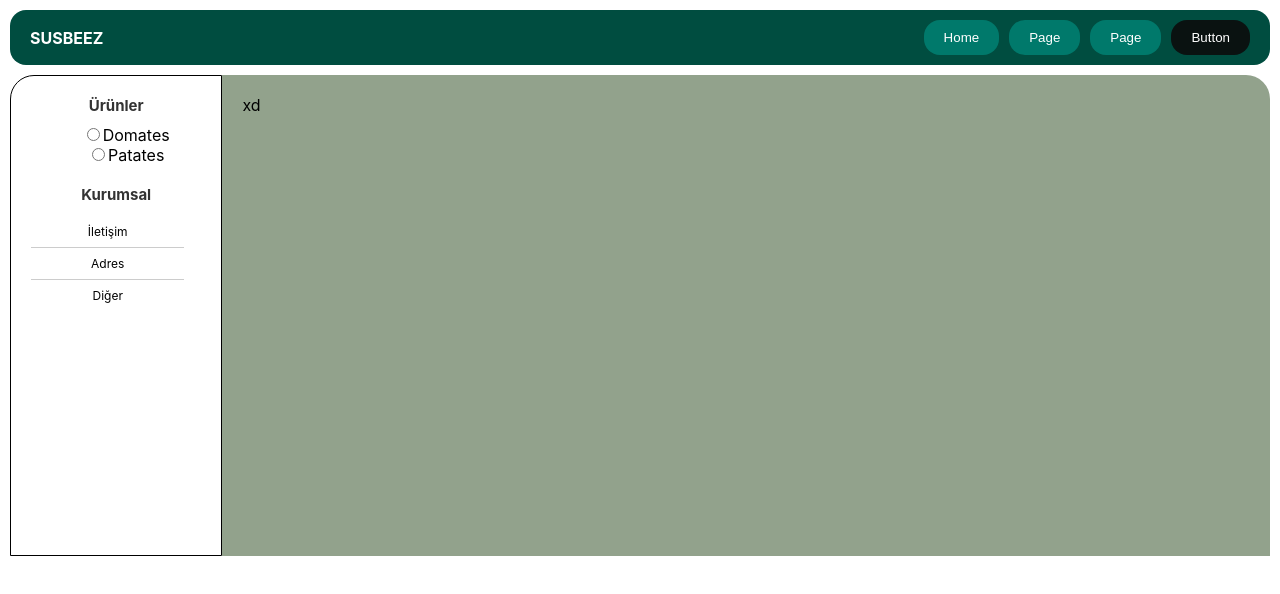
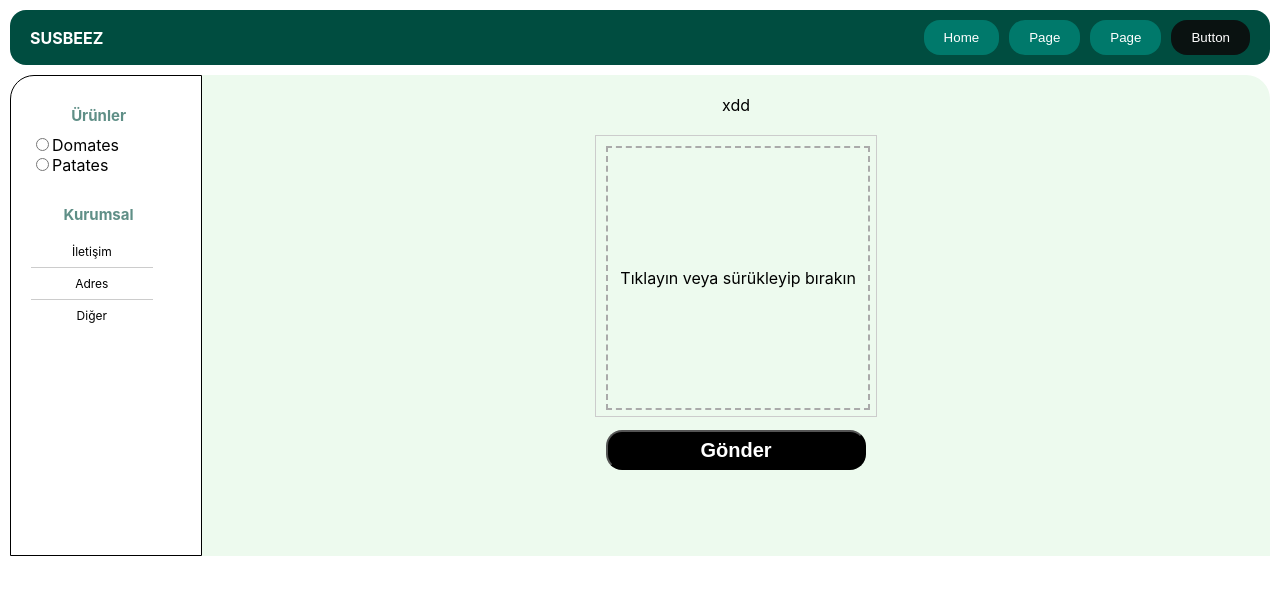
Before and after one commit to emyrkrkmz/izq_hackathon, a React (Create React App) app in the folder my-react-app/: page / in a window 1280 px wide. Shown: the top 594 px of the page. Built offline with nearby package versions, Linux system fonts and the light colour scheme.

Commit message:
home page was done

```diff
--- a/my-react-app/package.json
+++ b/my-react-app/package.json
@@ -8,6 +8,7 @@
     "@testing-library/user-event": "^13.5.0",
     "react": "^18.3.1",
     "react-dom": "^18.3.1",
+    "react-router-dom": "^6.23.1",
     "react-scripts": "5.0.1",
     "web-vitals": "^2.1.4"
   },
--- a/my-react-app/src/App.js
+++ b/my-react-app/src/App.js
@@ -1,12 +1,14 @@
 import React from 'react';
-import Home from './views/home.jsx'; // Navbar bileşenini import ediyoruz
+import Main from './views/main.jsx'; // Navbar bileşenini import ediyoruz
 
 import './App.css';
 function App() {
   return (
-    <div className="App">
-      <Home/>
-    </div>
+
+      <div className="App">
+        <Main/>
+      </div>
+
   );
 }
 
--- /dev/null
+++ b/my-react-app/src/components/input_image.jsx
@@ -0,0 +1,106 @@
+import React, { useState, useRef } from 'react';
+
+function ImageDropAndUpload() {
+    const [imageFile, setImageFile] = useState(null);
+    const [preview, setPreview] = useState('');
+    const fileInputRef = useRef(null);
+
+    const onDragOver = (event) => {
+        event.preventDefault(); // Varsayılan davranışı önle
+    };
+
+    const onDrop = (event) => {
+        event.preventDefault();
+        if (event.dataTransfer.files && event.dataTransfer.files[0]) {
+            processFile(event.dataTransfer.files[0]);
+        }
+    };
+
+    const onClick = () => {
+        fileInputRef.current.click(); // input elementine tıkla
+    };
+
+    const onFileChange = (event) => {
+        if (event.target.files && event.target.files[0]) {
+            processFile(event.target.files[0]);
+        }
+    };
+
+    const processFile = (file) => {
+        setImageFile(file);
+        const reader = new FileReader();
+        reader.onload = (e) => {
+            setPreview(e.target.result);
+        };
+        reader.readAsDataURL(file);
+    };
+
+    const handleSubmit = async () => {
+        if (!imageFile) {
+            alert('Lütfen bir resim dosyası yükleyin.');
+            return;
+        }
+
+        const formData = new FormData();
+        formData.append('image', imageFile);
+
+        try {
+            const response = await fetch('https://your-backend-url.com/upload', {
+                method: 'POST',
+                body: formData,
+            });
+            const result = await response.json();
+            console.log('Sunucu yanıtı:', result);
+            alert('Resim başarıyla yüklendi.');
+        } catch (error) {
+            console.error('Yükleme hatası:', error);
+            alert('Resim yüklenirken bir hata oluştu.');
+        }
+    };
+
+    return (
+        <div style={{ width: '260px', height: '260px', padding: '10px', border: '1px solid #ccc',marginTop:'20px' }}>
+            <div
+                onClick={onClick}
+                onDragOver={onDragOver}
+                onDrop={onDrop}
+                style={{
+                    width: '100%',
+                    height: '100%',
+                    border: '2px dashed #aaa',
+                    display: 'flex',
+                    alignItems: 'center',
+                    justifyContent: 'center',
+                    backgroundSize: 'cover',
+                    backgroundImage: `url(${preview})`,
+                    backgroundPosition:'center',
+                    cursor: 'pointer'
+                }}
+            >
+                {!preview && <p>Tıklayın veya sürükleyip bırakın</p>}
+            </div>
+            <input
+                ref={fileInputRef}
+                type="file"
+                accept="image/*"
+                onChange={onFileChange}
+                style={{ display: 'none' }}
+            />
+            <button onClick={handleSubmit} style={{
+            marginTop: '20px',
+            width: '100%' ,
+            backgroundColor:'black',
+            color:'white',
+            height: '40px',
+            borderRadius:'1rem',
+            fontSize:'20px',
+            fontWeight:'bold'
+
+            }}>
+                Gönder
+            </button>
+        </div>
+    );
+}
+
+export default ImageDropAndUpload;
--- a/my-react-app/src/components/navbar/navbar.css
+++ b/my-react-app/src/components/navbar/navbar.css
@@ -11,7 +11,7 @@
    margin-top: 0;
    border-radius: 1rem;
    position: relative; /* Veya absolute, fixed */
-  top: 10px
+   top: 10px
  }
 
  .logo {
--- a/my-react-app/src/components/side_bar/side_bar.css
+++ b/my-react-app/src/components/side_bar/side_bar.css
@@ -4,29 +4,43 @@
   flex-grow: 1;
   border-top-left-radius: 1.5rem;
   border:1px solid black;
-  text-align: center;
+
 
 }
 
 .section {
   margin: 20px;
-  width: 90%
+  margin-top: 30px;
+  max-width: 90%;
+
 }
 
 .section h2 {
   font-size: 15px;
   margin-bottom: 10px;
-  color: #333;
-  width: 90%
+  color: #004d40a0;
+  width: 90%;
+  text-align: center;
 }
 
 .section ul {
   font-size: 12px;
   list-style: none;
   padding: 0;
-  width: 90%
+  width: 90%;
+  text-align: center;
 }
-
+.section form{
+  max-width: 100%;
+}
+.section form input{
+  cursor:pointer;
+  max-width: 100%;
+}
+.section form label{
+  text-align: start;
+  max-width: 100%;
+}
 .section ul li {
   padding: 8px 0;
   cursor: pointer;
--- a/my-react-app/src/components/temel/temel.css
+++ b/my-react-app/src/components/temel/temel.css
@@ -1,8 +1,22 @@
 .temel {
    max-height: 100%;
-   background-color: #92a28c;
+   background-color: #edfaee;
    padding: 20px;
    border-top-right-radius: 1.5rem;
    flex-grow: 12 ;
+   display: flex;
+   flex-direction: column;
+   align-items: center;
+}
 
+.input_image {
+   width: 260px;
+   height: 260px;
+   background-color: gray;
 }
+
+.input_image input{
+   position: relative;
+   top: 125px;
+   left: 125px;
+}
--- a/my-react-app/src/components/temel/temel.jsx
+++ b/my-react-app/src/components/temel/temel.jsx
@@ -1,11 +1,15 @@
 import React, { Component } from 'react'
 import './temel.css'; // Navbar özel CSS
-
+import ImageUploadForm from '../input_image'
 class Main extends Component {
   render () {
    return(
       <div className='temel'>
-         xd
+         <div className='başlik'>
+            xdd
+         </div>
+         <ImageUploadForm/>
+
       </div>
    )
   };
--- a/my-react-app/src/views/home.css
+++ b/my-react-app/src/views/main.css
@@ -2,7 +2,7 @@
 
 }; */
 
-.home_body{
+.main_body{
 
    height: 481px;
    display: flex;
--- a/my-react-app/src/views/home.jsx
+++ b/my-react-app/src/views/main.jsx
@@ -1,17 +1,19 @@
 import React, { Component } from 'react'
 import Navbar from '../components/navbar/navbar.jsx';
 import Sidebar from '../components/side_bar/side_bar.jsx';
-import Aside from '../components/aside/aside.jsx';
-import './home.css';
+import './main.css';
 import Temel from '../components/temel/temel.jsx';
+import {BrowserRouter as Router,Route} from 'react-router-dom'
 class home extends Component {
   render() {
     return (
-      <div className="home_main">
+      <div className="main_main">
           <Navbar />
-        <div className='home_body'>
+        <div className='main_body'>
           <Sidebar/>
-          <Temel/>
+          <Router>
+            <Temel/>
+          </Router>
         </div>
       </div>
     )
```
Also changed, not shown: 1 other file (tests, documents, lock files or other folders).
